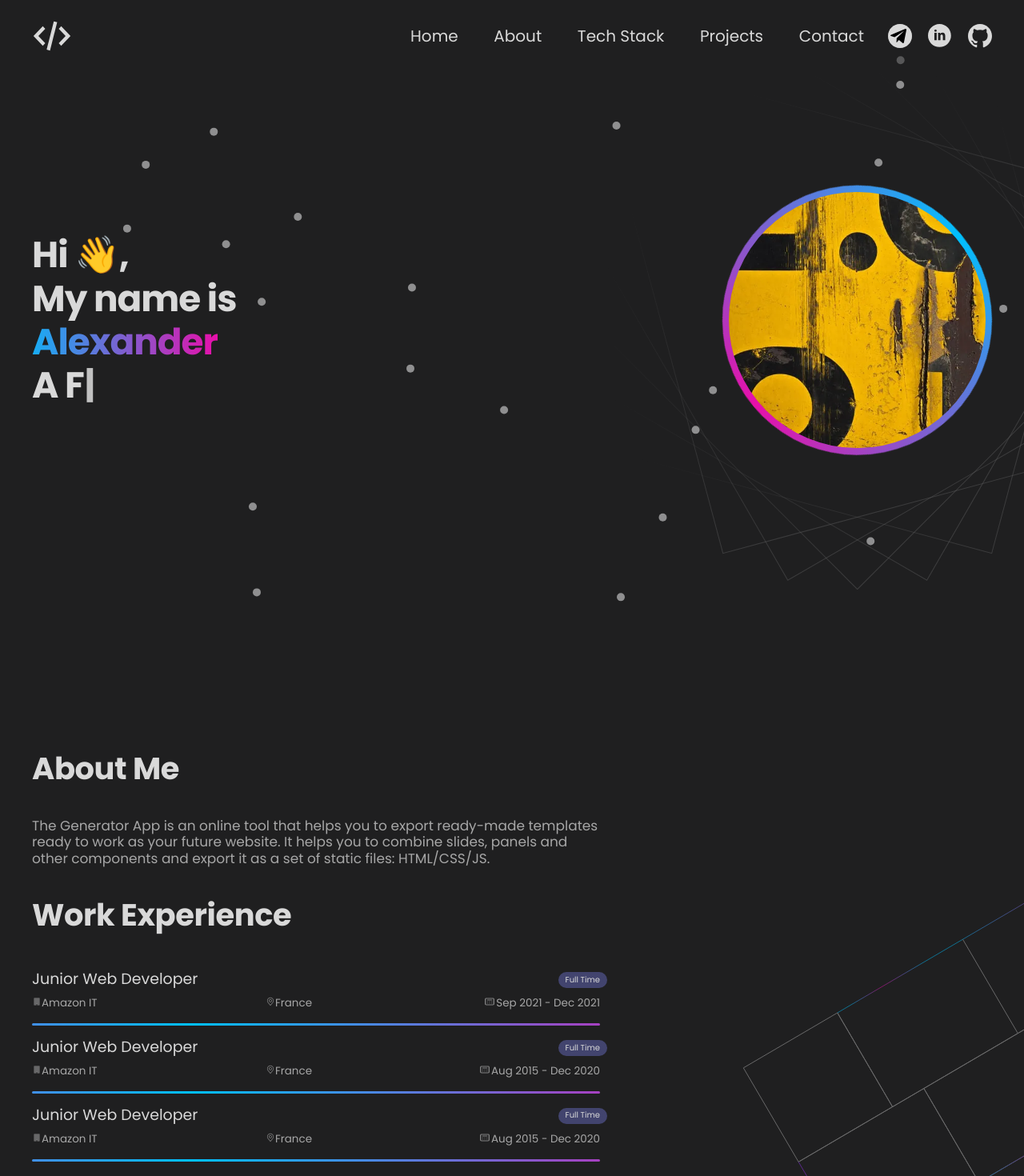
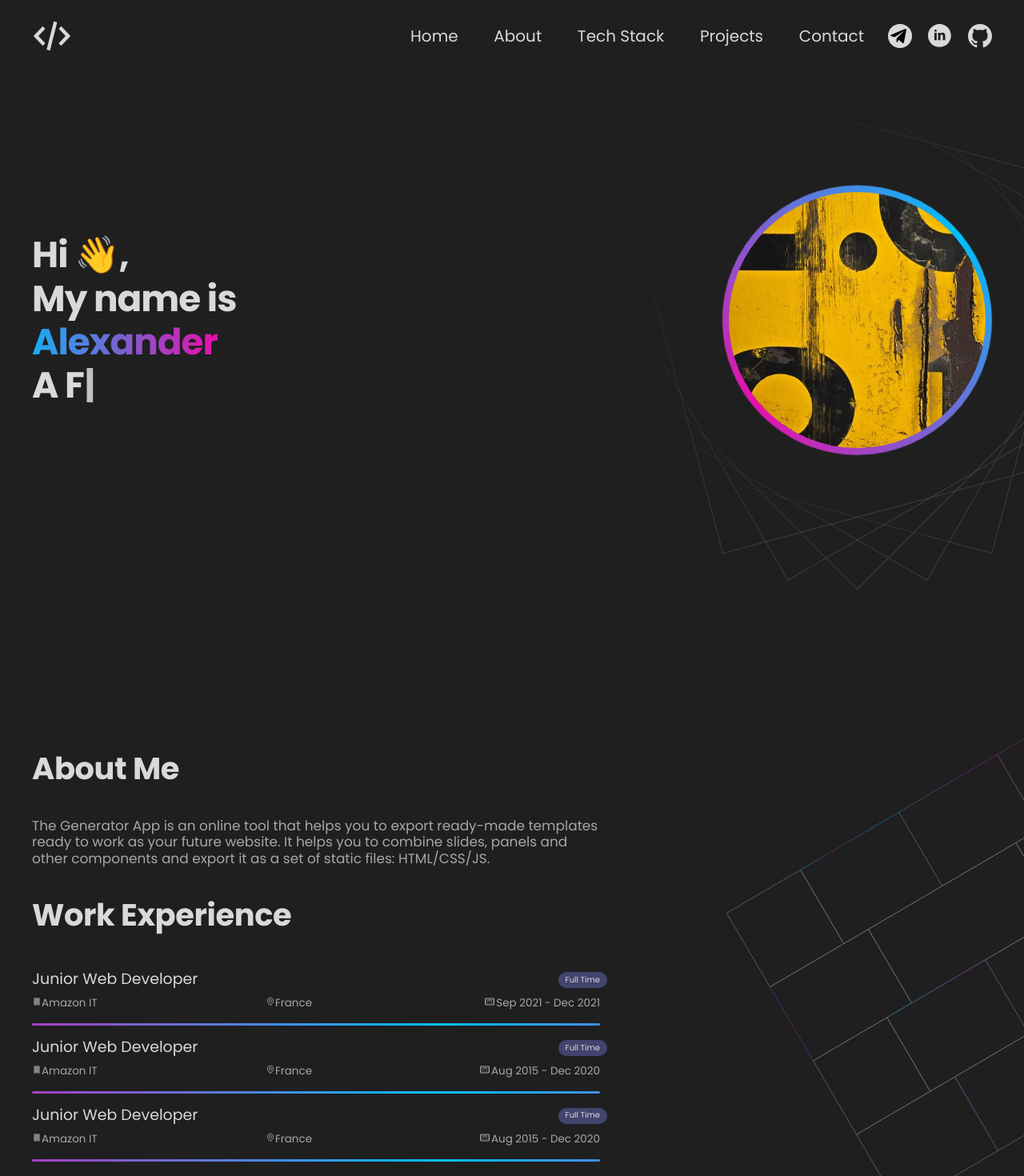
Before and after one commit to AlxTafari/project-portfolio, a React (Vite) app: page / in a window 1280 px wide. Shown: the top 1470 px of the page at 80% size. Built offline with nearby package versions, Linux system fonts and the light colour scheme.

Commit message:
adaptive update

```diff
--- a/package.json
+++ b/package.json
@@ -7,12 +7,15 @@
     "dev": "vite",
     "build": "tsc -b && vite build",
     "lint": "eslint .",
-    "preview": "vite preview"
+    "preview": "vite preview",
+    "predeploy": "pnpm run build",
+    "deploy": "gh-pages -d dist"
   },
   "dependencies": {
     "@tsparticles/engine": "^3.9.1",
     "@tsparticles/react": "^3.0.0",
     "@tsparticles/slim": "^3.9.1",
+    "gh-pages": "^6.3.0",
     "react": "^18.3.1",
     "react-dom": "^18.3.1",
     "styled-components": "^6.1.13",
--- a/src/App.tsx
+++ b/src/App.tsx
@@ -6,13 +6,13 @@ import {Skills} from "./layout/sections/skills/Skills.tsx";
 import {Contacts} from "./layout/sections/contacts/Contacts.tsx";
 import {Footer} from "./layout/footer/Footer.tsx";
 import {Projects} from "./layout/sections/projects/Projects.tsx";
-import {Particle} from "./components/particle/Particle.tsx";
+// import {Particle} from "./components/particle/Particle.tsx";
 
 
 function App() {
     return (
         <div className="App">
-            <Particle />
+            {/*<Particle />*/}
 
             <Header/>
             <Main/>
--- a/src/components/particle/Particle.tsx
+++ b/src/components/particle/Particle.tsx
@@ -1,184 +1,189 @@
-
-import { useEffect, useMemo, useState } from "react";
-import Particles, { initParticlesEngine } from "@tsparticles/react";
-// import { loadAll } from "@tsparticles/all"; // if you are going to use `loadAll`, install the "@tsparticles/all" package too.
-// import { loadFull } from "tsparticles"; // if you are going to use `loadFull`, install the "tsparticles" package too.
-import { loadSlim } from "@tsparticles/slim"; // if you are going to use `loadSlim`, install the "@tsparticles/slim" package too.
-// import { loadBasic } from "@tsparticles/basic"; // if you are going to use `loadBasic`, install the "@tsparticles/basic" package too.
-
-export const Particle = () => {
-    const [init, setInit] = useState(false);
-
-    // this should be run only once per application lifetime
-    useEffect(() => {
-        initParticlesEngine(async (engine) => {
-            // you can initiate the tsParticles instance (engine) here, adding custom shapes or presets
-            // this loads the tsparticles package bundle, it's the easiest method for getting everything ready
-            // starting from v2 you can add only the features you need reducing the bundle size
-            //await loadAll(engine);
-            //await loadFull(engine);
-            await loadSlim(engine);
-            //await loadBasic(engine);
-        }).then(() => {
-            setInit(true);
-        });
-    }, []);
-
-    const particlesLoaded = (container) => {
-        console.log(container);
-    };
-
-    const options = useMemo(
-        () => ({
-            // background: {
-            //     color: {
-            //         value: "#0d47a1",
-            //     },
-            // },
-            fpsLimit: 120,
-            interactivity: {
-                events: {
-                    // onClick: {
-                    //     enable: true,
-                    //     mode: "push",
-                    // },
-                    onHover: {
-                        enable: true,
-                        mode: "repulse",
-                    },
-                },
-                modes: {
-                    push: {
-                        quantity: 4,
-                    },
-                    repulse: {
-                        distance: 200,
-                        duration: 0.4,
-                    },
-                },
-            },
-            particles: {
-                number: {
-                    value: 52,
-                    density: {
-                        enable: true,
-                        value_area: 631.3280775270874
-                    }
-                },
-                color: {
-                    value: "#fff"
-                },
-                shape: {
-                    type: "circle",
-                    stroke: {
-                        width: 0,
-                        color: "#000000"
-                    },
-                    polygon: {
-                        nb_sides: 5
-                    },
-                    image: {
-                        src: "img/github.svg",
-                        width: 100,
-                        height: 100
-                    }
-                },
-                opacity: {
-                    value: 0.5,
-                    random: true,
-                    anim: {
-                        enable: false,
-                        speed: 1,
-                        opacity_min: 0.1,
-                        sync: false
-                    }
-                },
-                size: {
-                    value: 5,
-                    random: true,
-                    anim: {
-                        enable: false,
-                        speed: 40,
-                        size_min: 0.1,
-                        sync: false
-                    }
-                },
-                line_linked: {
-                    enable: false,
-                    distance: 500,
-                    color: "#ffffff",
-                    opacity: 0.4,
-                    width: 2
-                },
-                move: {
-                    enable: true,
-                    speed: 1.5,
-                    direction: "bottom",
-                    random: false,
-                    straight: false,
-                    out_mode: "out",
-                    bounce: false,
-                    attract: {
-                        enable: false,
-                        rotateX: 600,
-                        rotateY: 1200
-                    }
-                }
-            },
-            interactivity: {
-                detect_on: "canvas",
-                events: {
-                    onhover: {
-                        enable: false,
-                        mode: "bubble"
-                    },
-                    onclick: {
-                        enable: true,
-                        mode: "repulse"
-                    },
-                    resize: true
-                },
-                modes: {
-                    grab: {
-                        distance: 400,
-                        line_linked: {
-                            opacity: 0.5
-                        }
-                    },
-                    bubble: {
-                        distance: 400,
-                        size: 4,
-                        duration: 0.3,
-                        opacity: 1,
-                        speed: 3
-                    },
-                    repulse: {
-                        distance: 200,
-                        duration: 0.4
-                    },
-                    push: {
-                        particles_nb: 4
-                    },
-                    remove: {
-                        particles_nb: 2
-                    }
-                }
-            },
-            retina_detect: true,
-
-}),
-        [],
-    );
-
-    if (init) {
-        return (
-            <Particles
-                id="tsparticles"
-                particlesLoaded={particlesLoaded}
-                options={options}
-            />
-        );
-    }
-
-    return <></>;
-};
+//
+// import { useEffect, useMemo, useState } from "react";
+// import Particles, { initParticlesEngine } from "@tsparticles/react";
+// // import { loadAll } from "@tsparticles/all"; // if you are going to use `loadAll`, install the "@tsparticles/all" package too.
+// // import { loadFull } from "tsparticles"; // if you are going to use `loadFull`, install the "tsparticles" package too.
+// import { loadSlim } from "@tsparticles/slim"; // if you are going to use `loadSlim`, install the "@tsparticles/slim" package too.
+// // import { loadBasic } from "@tsparticles/basic"; // if you are going to use `loadBasic`, install the "@tsparticles/basic" package too.
+// import type { Container } from "@tsparticles/engine";
+//
+//
+// export const Particle = () => {
+//     const [init, setInit] = useState(false);
+//
+//     // this should be run only once per application lifetime
+//     useEffect(() => {
+//         initParticlesEngine(async (engine) => {
+//             // you can initiate the tsParticles instance (engine) here, adding custom shapes or presets
+//             // this loads the tsparticles package bundle, it's the easiest method for getting everything ready
+//             // starting from v2 you can add only the features you need reducing the bundle size
+//             //await loadAll(engine);
+//             //await loadFull(engine);
+//             await loadSlim(engine);
+//             //await loadBasic(engine);
+//         }).then(() => {
+//             setInit(true);
+//         });
+//     }, []);
+//
+//
+//
+//     const particlesLoaded = async (): Promise<void> => {};
+//
+//
+//     const options = useMemo(
+//         () => ({
+//             // background: {
+//             //     color: {
+//             //         value: "#0d47a1",
+//             //     },
+//             // },
+//             fpsLimit: 120,
+//             // interactivity: {
+//             //     events: {
+//             //         // onClick: {
+//             //         //     enable: true,
+//             //         //     mode: "push",
+//             //         // },
+//             //         onHover: {
+//             //             enable: true,
+//             //             mode: "repulse",
+//             //         },
+//             //     },
+//             //     modes: {
+//             //         push: {
+//             //             quantity: 4,
+//             //         },
+//             //         repulse: {
+//             //             distance: 200,
+//             //             duration: 0.4,
+//             //         },
+//             //     },
+//             // },
+//             particles: {
+//                 number: {
+//                     value: 52,
+//                     density: {
+//                         enable: true,
+//                         value_area: 631.3280775270874
+//                     }
+//                 },
+//                 color: {
+//                     value: "#fff"
+//                 },
+//                 shape: {
+//                     type: "circle",
+//                     stroke: {
+//                         width: 0,
+//                         color: "#000000"
+//                     },
+//                     polygon: {
+//                         nb_sides: 5
+//                     },
+//                     image: {
+//                         src: "img/github.svg",
+//                         width: 100,
+//                         height: 100
+//                     }
+//                 },
+//                 opacity: {
+//                     value: 0.5,
+//                     random: true,
+//                     anim: {
+//                         enable: false,
+//                         speed: 1,
+//                         opacity_min: 0.1,
+//                         sync: false
+//                     }
+//                 },
+//                 size: {
+//                     value: 5,
+//                     random: true,
+//                     anim: {
+//                         enable: false,
+//                         speed: 40,
+//                         size_min: 0.1,
+//                         sync: false
+//                     }
+//                 },
+//                 line_linked: {
+//                     enable: false,
+//                     distance: 500,
+//                     color: "#ffffff",
+//                     opacity: 0.4,
+//                     width: 2
+//                 },
+//                 move: {
+//                     enable: true,
+//                     speed: 1.5,
+//                     direction: "bottom",
+//                     random: false,
+//                     straight: false,
+//                     out_mode: "out",
+//                     bounce: false,
+//                     attract: {
+//                         enable: false,
+//                         rotateX: 600,
+//                         rotateY: 1200
+//                     }
+//                 }
+//             },
+//             interactivity: {
+//                 detect_on: "canvas",
+//                 events: {
+//                     onhover: {
+//                         enable: false,
+//                         mode: "bubble"
+//                     },
+//                     onclick: {
+//                         enable: true,
+//                         mode: "repulse"
+//                     },
+//                     resize: {
+//                         enable: true
+//                     },
+//                 },
+//                 modes: {
+//                     grab: {
+//                         distance: 400,
+//                         line_linked: {
+//                             opacity: 0.5
+//                         }
+//                     },
+//                     bubble: {
+//                         distance: 400,
+//                         size: 4,
+//                         duration: 0.3,
+//                         opacity: 1,
+//                         speed: 3
+//                     },
+//                     repulse: {
+//                         distance: 200,
+//                         duration: 0.4
+//                     },
+//                     push: {
+//                         particles_nb: 4
+//                     },
+//                     remove: {
+//                         particles_nb: 2
+//                     }
+//                 }
+//             },
+//             retina_detect: true,
+//
+// }),
+//         [],
+//     );
+//
+//     if (init) {
+//         return (
+//             <Particles
+//                 id="tsparticles"
+//                 particlesLoaded={particlesLoaded}
+//                 options={options}
+//             />
+//         );
+//     }
+//
+//     return <></>;
+// };
--- a/src/components/subitem/Subitem.tsx
+++ b/src/components/subitem/Subitem.tsx
@@ -27,17 +27,18 @@ export const Subitem = (props: SubitemPropsType) => {
                     <FlexWrapper justify={"space-between"} align={"center"}>
                         <Tag>
                             <Icon iconId={"building"} width={"12px"} height={"12px"} viewBox={"0 0 12 12"}/>
-                            <span>{props.company}</span>
+                            {props.company}
                         </Tag>
+
                         <Tag>
                             <Icon iconId={"location"} width={"12px"} height={"12px"} viewBox={"0 0 12 12"}/>
-                            <span>{props.city}</span>
+                            {props.city}
                         </Tag>
                     </FlexWrapper>
                     <FlexWrapper justify={"flex-end"} align={"center"}>
                         <Tag>
                             <Icon iconId={"date"} width={"16px"} height={"12px"} viewBox={"0 0 16 12"}/>
-                            <time dateTime={props.date}>{props.date}</time>
+                            {props.date}
                         </Tag>
                     </FlexWrapper>
                 </GridWrapper>
@@ -105,25 +106,28 @@ const Tags = styled.div`
         background-size: 200% 200%;
         border-radius: 2px;
         white-space: nowrap;
-        animation: gradientMove 4s linear infinite;
+        animation: gradientMove 4s 2s linear infinite;
 
         @keyframes gradientMove {
-            0% { background-position: 0 50%; }
-            50% { background-position: 100% 50%; }
-            100% { background-position: 0 50%; }
+            0% {
+                background-position: 0 50%;
+            }
+            50% {
+                background-position: 100% 50%;
+            }
+            100% {
+                background-position: 0 50%;
+            }
 
+        }
     }
+;
 
     svg {
         fill: ${theme.colors.secondaryFont};
     }
 
-    @media ${theme.media.mobile} {
-        span {
-
-        }
-
 `;
 
-const Tag = styled.div`
+const Tag = styled.span`
 `
--- a/src/layout/sections/About/About.tsx
+++ b/src/layout/sections/About/About.tsx
@@ -2,8 +2,7 @@ import styled from "styled-components";
 import {SectionTitle} from "../../../components/sectionTitle/SectionTitle.tsx";
 import {Subitem} from "../../../components/subitem/Subitem.tsx";
 import {Container} from "../../../components/container/Container.ts";
-// import bigSquare from "../../../assets/img/bigbigSquare.svg"
-import { BigSquareTest} from "../../../components/bigSquare/BigSquareStyled.tsx";
+import bigSquare from "../../../assets/img/bigbigSquare.svg"
 import {font} from "../../../styles/Common.ts";
 import {theme} from "../../../styles/Theme.ts";
 
@@ -60,7 +59,6 @@ export const About = () => {
 
                     </StyledBlocks>
             </Container>
-            <BigSquareTest/>
         </StyledAbout>
     );
 };
@@ -68,7 +66,27 @@ export const About = () => {
 const StyledAbout = styled.section`
     display: flex;
     position: relative;
-    overflow: hidden;
+    overflow: clip;
+    box-sizing: border-box;
+    z-index: 1;
+
+    &::before {
+        content: "";
+        position: absolute;
+        background-image: url("${bigSquare}");
+        background-size: cover;
+        background-position: center;
+        width: 800px;
+        height: 800px;
+        pointer-events: none;
+        z-index: -1;
+        top: 0;
+        left: 65%;
+
+        @media ${theme.media.mobile} {
+            display: none;
+        }
+    }
 `
 
 const StyledBlocks = styled.div`
--- a/src/layout/sections/contacts/Contacts.tsx
+++ b/src/layout/sections/contacts/Contacts.tsx
@@ -42,7 +42,6 @@ const StyledForm = styled.form`
     padding: 16px 0;
     position: relative;
 
-
     textarea {
         resize: none;
         max-width: 540px;
@@ -56,6 +55,7 @@ const Field = styled.input`
     border: 1px solid ${theme.colors.borderColor};
     background-color: ${theme.colors.secondaryBg};
     padding: 8px 14px;
+    border-radius: 4px;
 
     font-family: Poppins, sans-serif;
     font-weight: 400;
@@ -80,6 +80,7 @@ const StyledButton = styled.button`
     font-weight: 300;
     font-size: 16px;
     padding: 6px;
+    border-radius: 4px;
     background-color: ${theme.colors.secondaryBg};
     color: ${theme.colors.secondaryFont};
     border: 1px solid ${theme.colors.borderColor};
@@ -92,9 +93,11 @@ const StyledButton = styled.button`
         content: "";
         position: absolute;
         top: 0;
-        left: -4px;
+        left: 0;
         height: 0;
         border: 2px solid transparent;
+        border-top-left-radius: 4px;
+
         transition: height 0.5s ease, border-color 0.5s ease;
         z-index: -1;
     }
@@ -105,6 +108,7 @@ const StyledButton = styled.button`
         &::before {
             height: 100%;
             border-color: ${theme.colors.accent};
+            border-bottom-left-radius: 4px;
         }
     }
 
--- a/src/layout/sections/main/Main.tsx
+++ b/src/layout/sections/main/Main.tsx
@@ -13,7 +13,7 @@ export const Main = () => {
     return (
         <StyledMain id="home">
             <Container>
-                <FlexWrapper justify={"space-between"} align={"center"} >
+                <FlexWrapper justify={"space-around"} align={"center"} >
                     <StyledHello>
                         <span>Hi 👋,</span>
                         <span>My name is</span>
@@ -21,7 +21,7 @@ export const Main = () => {
                         <p>I am Web Developer</p>
                         <Typewriter
                             options={{
-                                strings: ['I am Web Developer', 'A Frontend Developer ', 'Безработный'],
+                                strings: ['I am Web Developer', 'A Frontend Developer '],
                                 delay: "natural",
                                 autoStart: true,
                                 loop: true,
@@ -60,6 +60,7 @@ const StyledHello = styled.h1`
     width: 100%;
     display: flex;
     align-items: flex-start;
+    text-align: left;
     flex-direction: column;
     letter-spacing: -1px;
     white-space: wrap;
--- a/src/styles/Theme.ts
+++ b/src/styles/Theme.ts
@@ -12,6 +12,7 @@ export const theme = {
         placeholderColor: "#717171",
 
     },
+
     media: {
         tablet: "screen and (max-width: 768px)",
         mobile: "screen and (max-width: 576px)",
--- a/vite.config.ts
+++ b/vite.config.ts
@@ -12,5 +12,6 @@ export default defineConfig({
     alias: {
       "@": "/src",
     },
-  }
+  },
+  base: `/project-portfolio/`
 });
```
Also changed, not shown: 1 other file (tests, documents, lock files or other folders).
